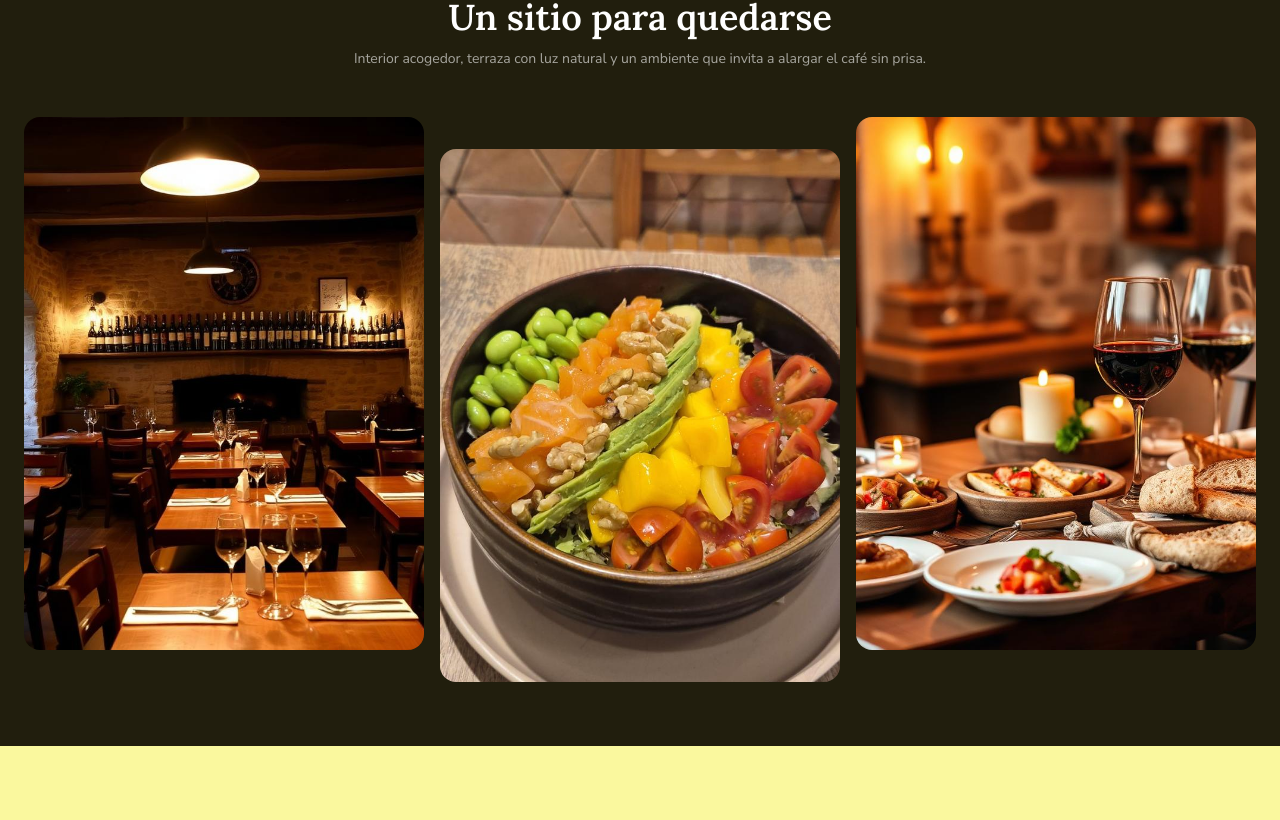
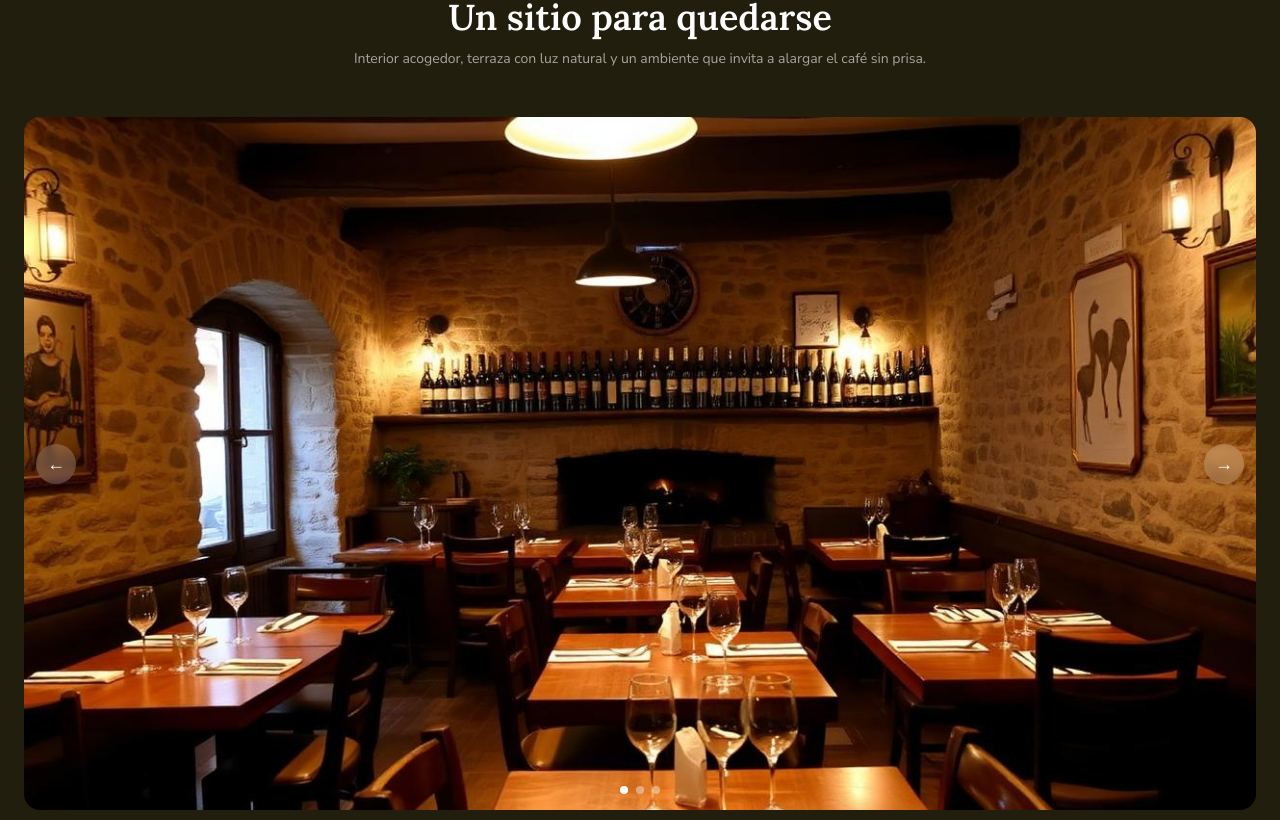
Before and after one commit to raudyweb/RESTART, a React (Vite) app: page /sobre-nosotros in a window 1280 px wide. Shown: the part 1980-2800 px from the top of the page. Built offline with nearby package versions, Linux system fonts and the light colour scheme.

Commit message:
Refactor About component to include image slider

```diff
--- a/src/pages/About.tsx
+++ b/src/pages/About.tsx
@@ -1,3 +1,4 @@
+import React from "react";
 import Navbar from "@/components/Navbar";
 import Footer from "@/components/Footer";
 import aboutImg from "@/assets/about.jpg";
@@ -25,32 +26,27 @@ const values = [
   },
 ];
 
-const About = () => (
+const About = () => {
+  const [activeSlide, setActiveSlide] = React.useState(0);
+  const images = [interiorImg, terraceImg, tableImg];
+  return (
     <div className="min-h-screen bg-background text-foreground">
       <Navbar />
 
       {/* HERO */}
       <section className="relative h-[60vh] min-h-[400px] flex items-end overflow-hidden">
-      <img
-        src={facadeImg}
-        alt="Fachada Restart Coffee"
-        className="absolute inset-0 w-full h-full object-cover"
-      />
+        <img src={facadeImg} alt="Fachada Restart Coffee" className="absolute inset-0 w-full h-full object-cover" />
         <div className="absolute inset-0 bg-gradient-to-t from-foreground/80 via-foreground/30 to-transparent" />
         <div className="relative z-10 container px-6 pb-14">
           <p className="text-white/70 text-xs tracking-[0.35em] uppercase mb-3 font-medium">Sobre Nosotros</p>
-        <h1 className="font-display text-4xl md:text-6xl font-semibold text-white leading-tight max-w-2xl">
-          Un café con alma,<br />en el corazón de Vilanova
-        </h1>
+          <h1 className="font-display text-4xl md:text-6xl font-semibold text-white leading-tight max-w-2xl">Un café con alma,<br />en el corazón de Vilanova</h1>
         </div>
       </section>
 
       {/* INTRO */}
       <section className="py-20 bg-background">
         <div className="container px-6 max-w-3xl mx-auto text-center">
-        <p className="font-display text-xl md:text-2xl leading-relaxed text-foreground/80 italic">
-          "Restart Coffee nació de una idea sencilla: crear el sitio al que quisiéramos ir nosotros mismos. Un lugar donde el café sea serio, la comida tenga sentido y la gente se sienta a gusto desde el primer momento."
-        </p>
+          <p className="font-display text-xl md:text-2xl leading-relaxed text-foreground/80 italic">"Restart Coffee nació de una idea sencilla: crear el sitio al que quisiéramos ir nosotros mismos. Un lugar donde el café sea serio, la comida tenga sentido y la gente se sienta a gusto desde el primer momento."</p>
           <div className="mt-8 w-12 h-0.5 bg-primary mx-auto" />
           <p className="mt-6 text-sm text-muted-foreground">Carrer dels Escolapis, 8 · Vilanova i la Geltrú</p>
         </div>
@@ -65,15 +61,9 @@ const About = () => (
             </div>
             <div>
               <p className="text-xs tracking-[0.3em] uppercase text-white/50 mb-4 font-medium">Nuestra historia</p>
-            <h2 className="font-display text-3xl md:text-4xl font-semibold text-white mb-6 leading-snug">
-              Empezó con una taza.<br />Siguió con muchas más.
-            </h2>
-            <p className="text-white/70 leading-relaxed mb-4">
-              Abrimos en Vilanova i la Geltrú con la convicción de que esta ciudad merecía un espacio donde el café de especialidad y el brunch de calidad fueran accesibles, cercanos y sin pretensiones innecesarias.
-            </p>
-            <p className="text-white/70 leading-relaxed">
-              Desde el primer día apostamos por el producto honesto: granos trazables, recetas pensadas, atención que no se improvisa. No buscamos ser el café más instagrameable — buscamos ser el que se echa de menos cuando no se está.
-            </p>
+              <h2 className="font-display text-3xl md:text-4xl font-semibold text-white mb-6 leading-snug">Empezó con una taza.<br />Siguió con muchas más.</h2>
+              <p className="text-white/70 leading-relaxed mb-4">Abrimos en Vilanova i la Geltrú con la convicción de que esta ciudad merecía un espacio donde el café de especialidad y el brunch de calidad fueran accesibles, cercanos y sin pretensiones innecesarias.</p>
+              <p className="text-white/70 leading-relaxed">Desde el primer día apostamos por el producto honesto: granos trazables, recetas pensadas, atención que no se improvisa. No buscamos ser el café más instagrameable — buscamos ser el que se echa de menos cuando no se está.</p>
             </div>
           </div>
         </div>
@@ -105,15 +95,16 @@ const About = () => (
             <h2 className="font-display text-3xl md:text-4xl font-semibold text-white">Un sitio para quedarse</h2>
             <p className="text-white/60 mt-3 text-sm max-w-xl mx-auto">Interior acogedor, terraza con luz natural y un ambiente que invita a alargar el café sin prisa.</p>
           </div>
-        <div className="grid md:grid-cols-3 gap-4">
-          <div className="rounded-2xl overflow-hidden aspect-[3/4]">
-            <img src={interiorImg} alt="Interior" className="w-full h-full object-cover hover:scale-105 transition-transform duration-500" />
-          </div>
-          <div className="rounded-2xl overflow-hidden aspect-[3/4] md:mt-8">
-            <img src={terraceImg} alt="Terraza" className="w-full h-full object-cover hover:scale-105 transition-transform duration-500" />
-          </div>
-          <div className="rounded-2xl overflow-hidden aspect-[3/4]">
-            <img src={tableImg} alt="Mesa" className="w-full h-full object-cover hover:scale-105 transition-transform duration-500" />
+          <div className="relative rounded-2xl overflow-hidden aspect-[16/9]">
+            {images.map((src, i) => (
+              <img key={i} src={src} alt={`Espacio ${i + 1}`} className={`absolute inset-0 w-full h-full object-cover transition-opacity duration-500 ${activeSlide === i ? "opacity-100" : "opacity-0"}`} />
+            ))}
+            <button onClick={() => setActiveSlide(i => (i === 0 ? images.length - 1 : i - 1))} className="absolute left-3 top-1/2 -translate-y-1/2 w-10 h-10 rounded-full bg-white/20 hover:bg-white/40 text-white flex items-center justify-center transition-colors backdrop-blur-sm text-lg">&#8592;</button>
+            <button onClick={() => setActiveSlide(i => (i === images.length - 1 ? 0 : i + 1))} className="absolute right-3 top-1/2 -translate-y-1/2 w-10 h-10 rounded-full bg-white/20 hover:bg-white/40 text-white flex items-center justify-center transition-colors backdrop-blur-sm text-lg">&#8594;</button>
+            <div className="absolute bottom-4 left-1/2 -translate-x-1/2 flex gap-2">
+              {images.map((_, i) => (
+                <button key={i} onClick={() => setActiveSlide(i)} className={`w-2 h-2 rounded-full transition-colors ${activeSlide === i ? "bg-white" : "bg-white/40"}`} />
+              ))}
             </div>
           </div>
         </div>
@@ -130,7 +121,10 @@ const About = () => (
           </div>
         </div>
       </section>
+
       <Footer />
     </div>
   );
+};
+
 export default About;
```
Lines whose indentation alone changed are shown as unchanged.
